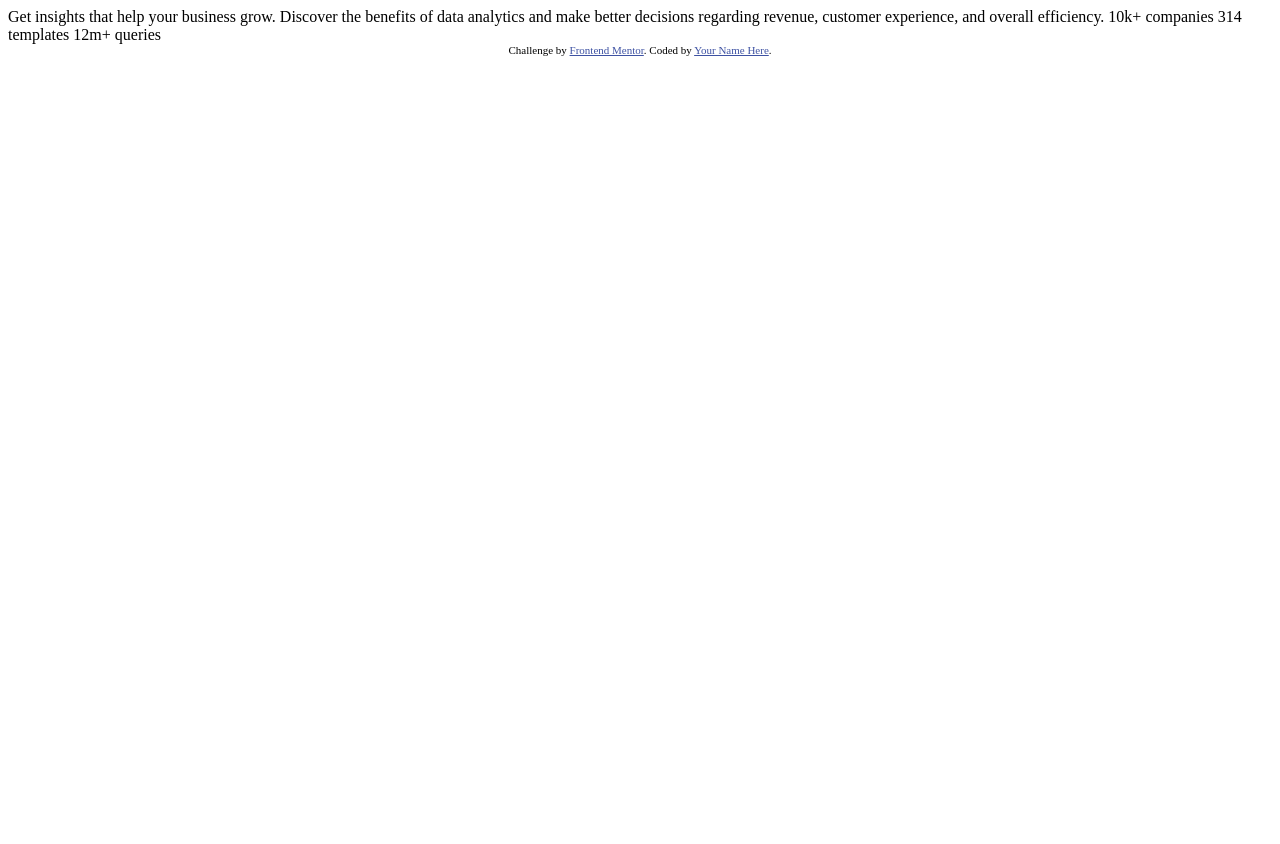
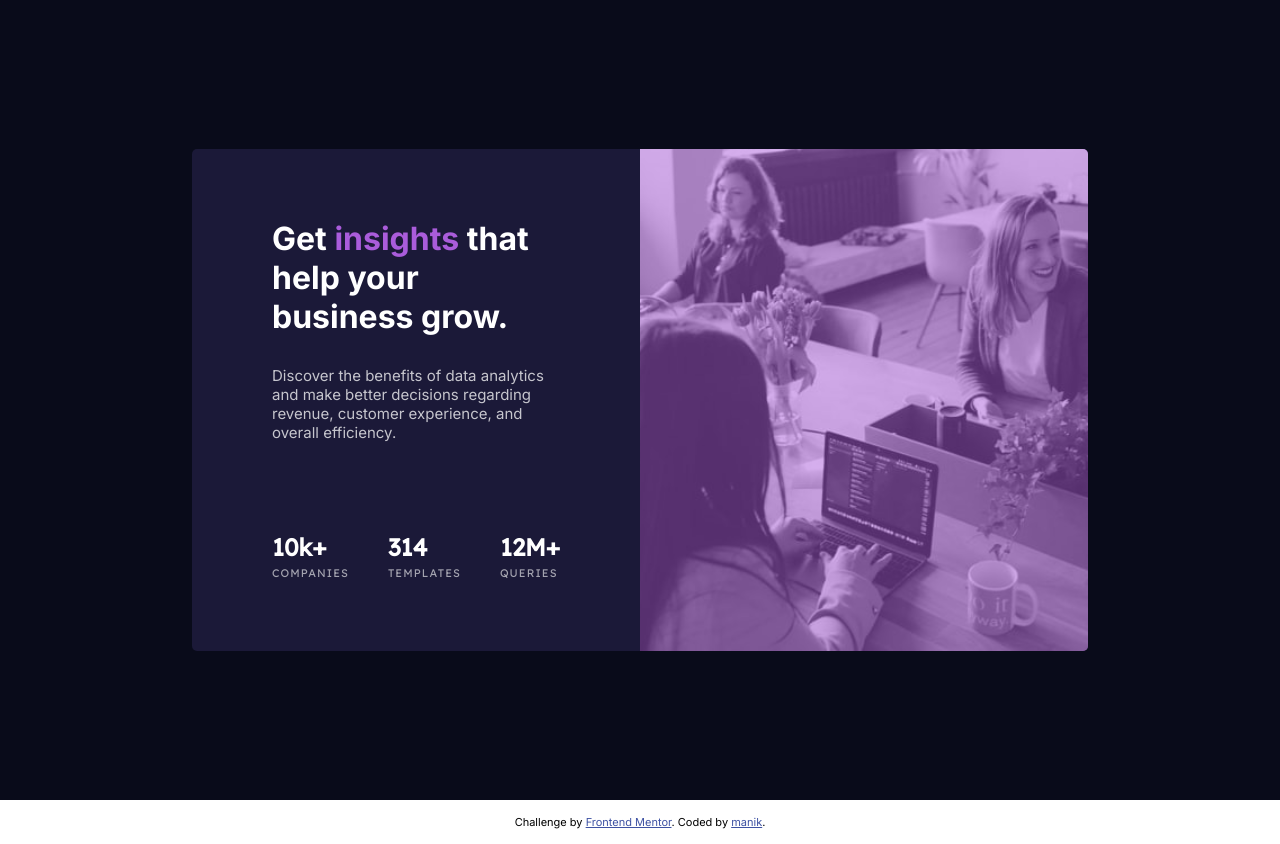
Before and after one commit to manik999/Stats-preview-card-component, a plain HTML site: page index.html in a window 1280 px wide. Before the commit the page ends 800 px from the top, so only its background shows below. Drawn offline with Linux system fonts and the light colour scheme.

Commit message:
completed the challenge

```diff
--- a/index.html
+++ b/index.html
@@ -1,33 +1,62 @@
 <!DOCTYPE html>
 <html lang="en">
   <head>
-  <meta charset="UTF-8">
-  <meta name="viewport" content="width=device-width, initial-scale=1.0"> <!-- displays site properly based on user's device -->
+    <meta charset="UTF-8" />
+    <meta name="viewport" content="width=device-width, initial-scale=1.0" />
 
-  <link rel="icon" type="image/png" sizes="32x32" href="./images/favicon-32x32.png">
+    <link
+      rel="icon"
+      type="image/png"
+      sizes="32x32"
+      href="./images/favicon-32x32.png"
+    />
+    <link rel="stylesheet" href="styles.css" />
 
     <title>Frontend Mentor | Stats preview card component</title>
 
-  <!-- Feel free to remove these styles or customise in your own stylesheet 👍 -->
-  <style>
-    .attribution { font-size: 11px; text-align: center; }
-    .attribution a { color: hsl(228, 45%, 44%); }
-  </style>
+    <style></style>
   </head>
   <body>
-
-  Get insights that help your business grow.
-
-  Discover the benefits of data analytics and make better decisions regarding revenue, customer
-  experience, and overall efficiency.
-
-  10k+ companies
-  314 templates
-  12m+ queries
+    <main>
+      <div class="stats-container">
+        <article class="stats__article">
+          <h2 class="stats__heading">
+            Get <span>insights</span> that help your business grow.
+          </h2>
+          <p class="stats__para">
+            Discover the benefits of data analytics and make better decisions
+            regarding revenue, customer experience, and overall efficiency.
+          </p>
+          <footer class="stats__footer">
+            <figure class="stats__figure">
+              <p>10k+</p>
+              <figurecaption>Companies</figurecaption>
+            </figure>
+            <figure class="stats__figure">
+              <p>314</p>
+              <figurecaption>templates</figurecaption>
+            </figure>
+            <figure class="stats__figure">
+              <p>12M+</p>
+              <figurecaption> queries</figurecaption>
+            </figure>
+          </footer>
+        </article>
+        <div class="stats__img">
+          <img
+            src="images/image-header-desktop.jpg"
+            alt="people working in an office"
+          />
+        </div>
+      </div>
+    </main>
 
     <div class="attribution">
-    Challenge by <a href="https://www.frontendmentor.io?ref=challenge" target="_blank">Frontend Mentor</a>.
-    Coded by <a href="#">Your Name Here</a>.
+      Challenge by
+      <a href="https://www.frontendmentor.io?ref=challenge" target="_blank"
+        >Frontend Mentor</a
+      >. Coded by
+      <a href="https://www.frontendmentor.io/profile/manik999">manik</a>.
     </div>
   </body>
 </html>
--- /dev/null
+++ b/styles.css
@@ -0,0 +1,160 @@
+@import url("https://fonts.googleapis.com/css2?family=Inter:wght@400;700&display=swap");
+@import url("https://fonts.googleapis.com/css2?family=Lexend+Deca&display=swap");
+
+:root {
+  --color-blue-dark: hsl(233, 47%, 7%);
+  --color-blue-desaturated: hsl(244, 38%, 16%);
+  --color-violet: hsl(277, 64%, 61%);
+
+  --color-white: hsl(0, 0%, 100%);
+  --color-white-light: hsla(0, 0%, 100%, 0.75);
+  --color-white-lighter: hsla(0, 0%, 100%, 0.6);
+}
+
+* {
+  margin: 0;
+  padding: 0;
+  box-sizing: inherit;
+}
+
+html {
+  font-size: 62.5%;
+  box-sizing: border-box;
+}
+
+body {
+  font-size: 1.5rem;
+  font-family: "Inter", sans-serif;
+}
+
+img {
+  display: block;
+}
+
+main {
+  min-height: 100vh;
+  width: 100%;
+  background-color: var(--color-blue-dark);
+  display: flex;
+  justify-content: center;
+  align-items: center;
+}
+
+.stats-container {
+  display: flex;
+  flex-wrap: wrap-reverse;
+  justify-content: center;
+  width: 70vw;
+  border-radius: 5px;
+  overflow: hidden;
+}
+
+.stats__article {
+  background-color: var(--color-blue-desaturated);
+  padding: 7rem 8rem;
+  width: 50%;
+}
+
+.stats__heading {
+  color: var(--color-white);
+  font-size: 3.2rem;
+  margin-bottom: 3rem;
+}
+
+.stats__heading span {
+  color: var(--color-violet);
+}
+
+.stats__para {
+  color: var(--color-white-light);
+  margin-bottom: 9rem;
+}
+
+.stats__footer {
+  display: flex;
+  justify-content: space-between;
+  font-family: "Lexend Deca", sans-serif;
+}
+
+/* .stats__figure:not(:last-child) {
+  margin-right: 7rem;
+} */
+
+.stats__figure p {
+  color: var(--color-white);
+  font-weight: 700;
+  font-size: 2.4rem;
+}
+
+.stats__figure figurecaption {
+  text-transform: uppercase;
+  color: var(--color-white-lighter);
+  font-size: 1.1rem;
+  letter-spacing: 1.1px;
+}
+
+.stats__img {
+  background-color: var(--color-violet);
+  width: 50%;
+}
+
+.stats__img img {
+  width: 100%;
+  height: 100%;
+  object-fit: cover;
+  opacity: 0.5;
+}
+
+.attribution {
+  font-size: 11px;
+  text-align: center;
+  padding: 1.5rem;
+}
+.attribution a {
+  color: hsl(228, 45%, 44%);
+}
+
+@media (max-width: 60rem) {
+  .stats__article {
+    width: 90vw;
+  }
+  .stats__img {
+    width: 90vw;
+  }
+
+  .stats__footer {
+    flex-direction: column;
+    align-items: center;
+  }
+
+  .stats__figure:not(:last-child) {
+    margin-right: 0;
+    margin-bottom: 2rem;
+  }
+
+  .stats__figure p {
+    text-align: center;
+  }
+
+  .stats__heading {
+    text-align: center;
+    font-size: 2.8rem;
+  }
+
+  .stats__para {
+    text-align: center;
+    line-height: 2.5rem;
+  }
+
+  .stats__article {
+    padding: 4rem;
+  }
+
+  .stats__figure p {
+    font-size: 2.4rem;
+  }
+
+  main {
+    padding: 5rem 0;
+  }
+}
```
Also changed, not shown: design/desktop-design.jpg. Lines whose indentation alone changed are shown as unchanged.
